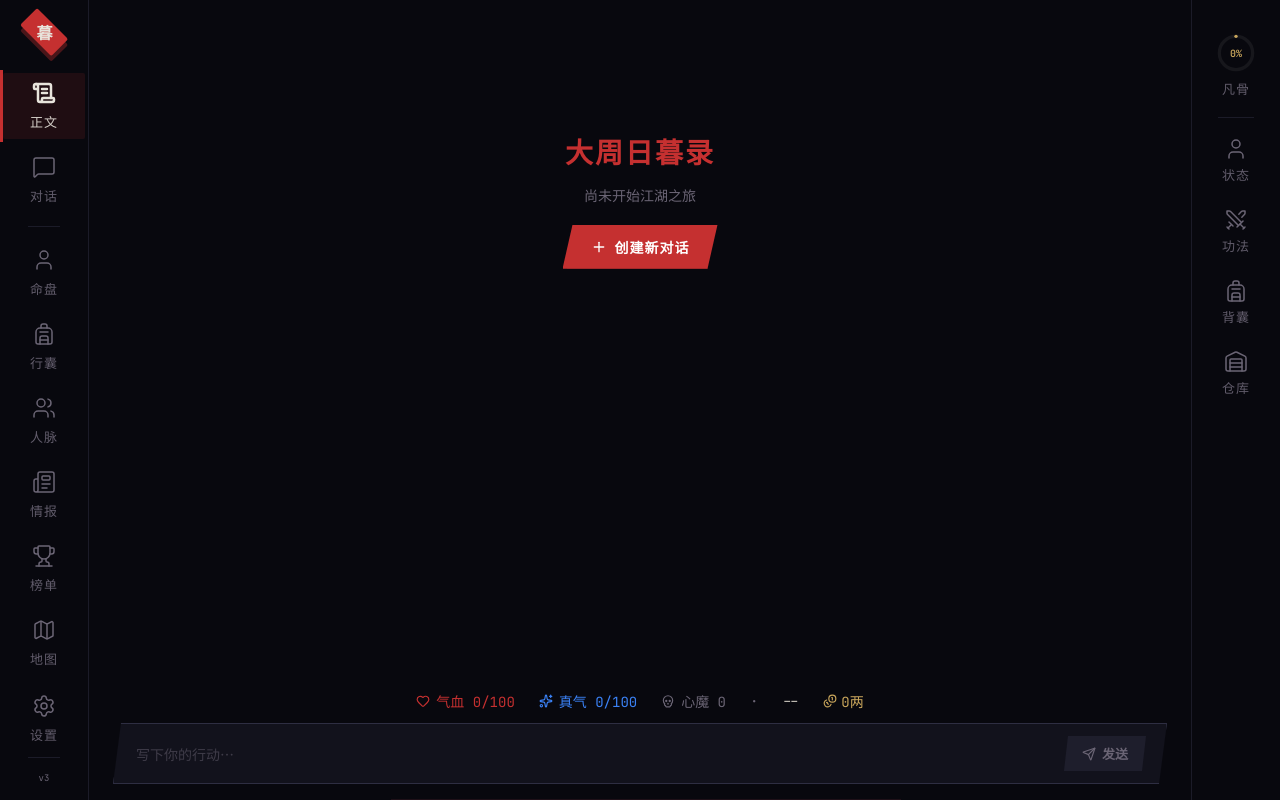
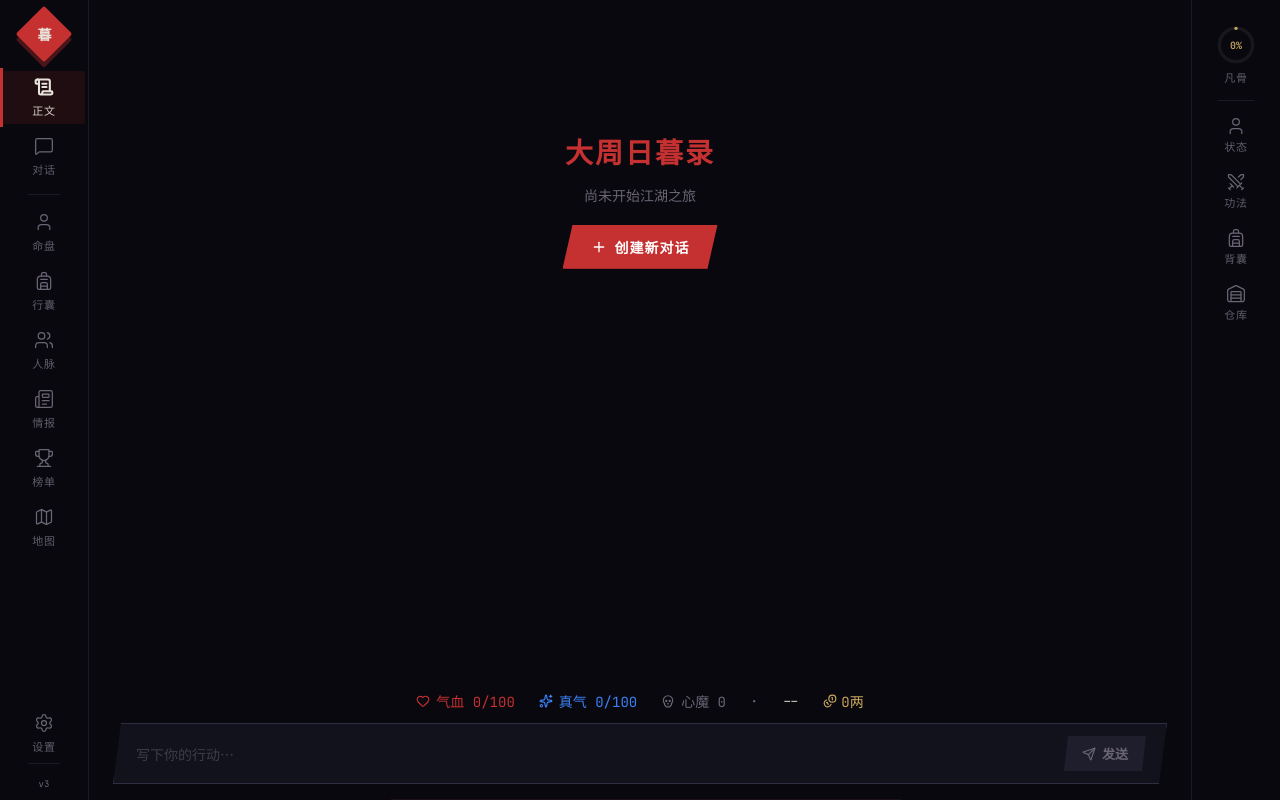
Before and after one commit to iuktsix-svg/dazhou, a React (Vite) app: page / in a window 1280 px wide. Built offline with nearby package versions, Linux system fonts and the light colour scheme.

Commit message:
fix: 侧边栏按钮间距优化，增加滚动支持防止挤在一起

```diff
--- a/src/App.css
+++ b/src/App.css
@@ -13,14 +13,15 @@
   width: 88px; flex-shrink: 0; background: var(--dz-black);
   border-right: 1px solid rgba(46,46,66,0.5);
   display: flex; flex-direction: column; align-items: center;
-  padding: 20px 0 16px; gap: 2px; z-index: 40;
-  user-select: none;
+  padding: 14px 0 10px; gap: 0; z-index: 40;
+  user-select: none; overflow-y: auto; overflow-x: hidden;
 }
+.dz-sidenav::-webkit-scrollbar { width: 0; }
 
 /* Diamond logo */
-.dz-logo-wrap { margin-bottom: 24px; width: 44px; height: 44px; position: relative; display: flex; align-items: center; justify-content: center; }
+.dz-logo-wrap { margin-bottom: 14px; width: 40px; height: 40px; position: relative; display: flex; align-items: center; justify-content: center; }
 .dz-logo-diamond { position: absolute; inset: 0; background: var(--dz-red); transform: rotate(45deg); border-radius: 2px; box-shadow: 4px 4px 0px rgba(197,48,48,0.35); }
-.dz-logo-text { position: relative; color: var(--dz-white); font-weight: 900; font-size: 16px; font-family: var(--font-mono); letter-spacing: -1px; }
+.dz-logo-text { position: relative; color: var(--dz-white); font-weight: 900; font-size: 14px; font-family: var(--font-mono); letter-spacing: -1px; }
 
 /* Nav items */
 .dz-nav-item {
@@ -29,9 +30,10 @@
   transition: color 0.2s; border: none; background: none;
 }
 .dz-nav-item:hover { color: var(--dz-white); }
-.dz-nav-item .dz-nav-icon { width: 24px; height: 24px; position: relative; z-index: 2; transition: transform 0.2s; }
+.dz-nav-item { padding: 9px 0; }
+.dz-nav-item .dz-nav-icon { width: 20px; height: 20px; position: relative; z-index: 2; transition: transform 0.2s; }
 .dz-nav-item:hover .dz-nav-icon { transform: scale(1.1); }
-.dz-nav-item .dz-nav-label { font-size: 13px; margin-top: 4px; font-family: var(--font-serif); letter-spacing: 0.08em; position: relative; z-index: 2; opacity: 0.9; }
+.dz-nav-item .dz-nav-label { font-size: 11px; margin-top: 2px; font-family: var(--font-serif); letter-spacing: 0.06em; position: relative; z-index: 2; opacity: 0.9; }
 
 /* Nav active state */
 .dz-nav-item.active { color: var(--dz-white); }
```
